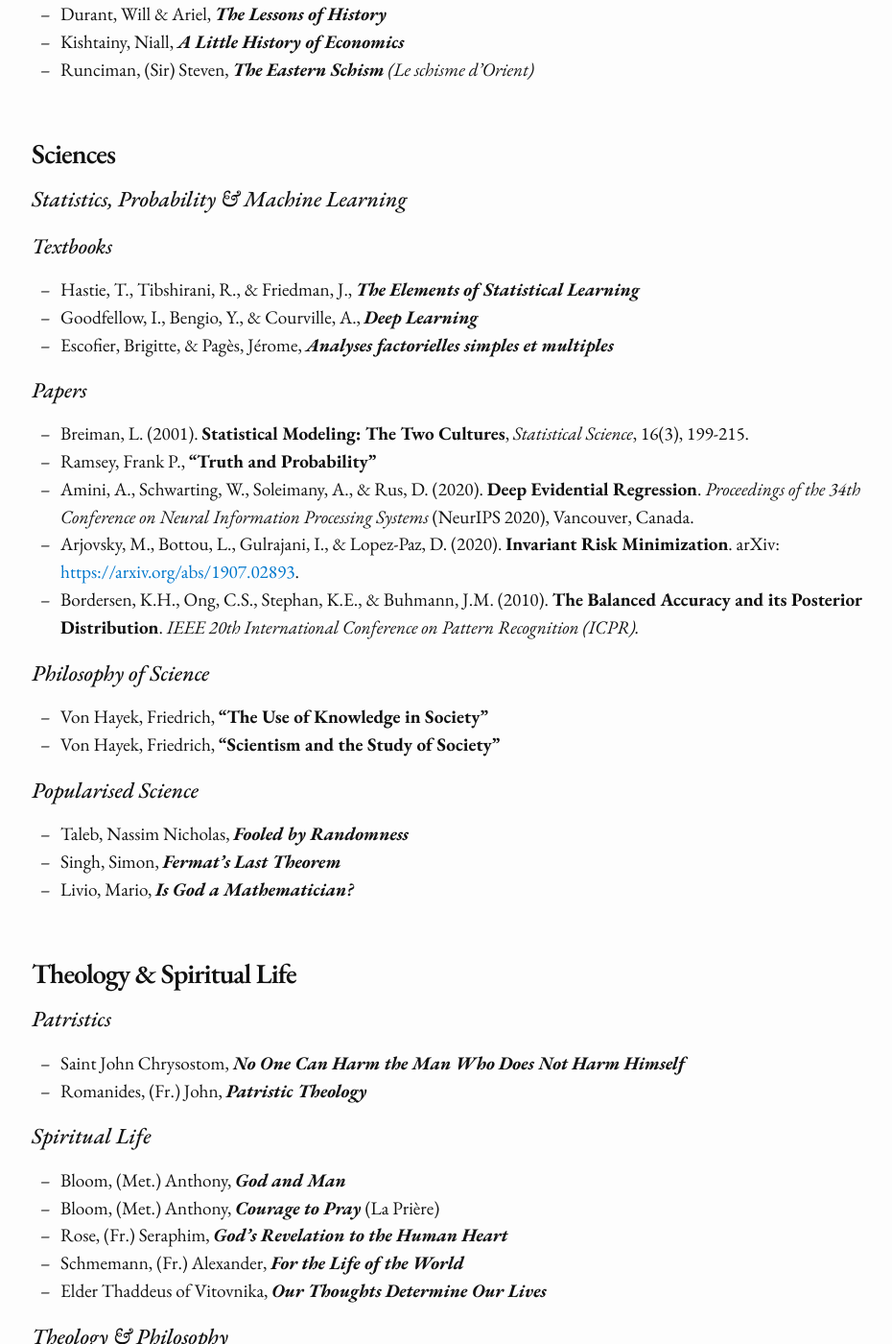
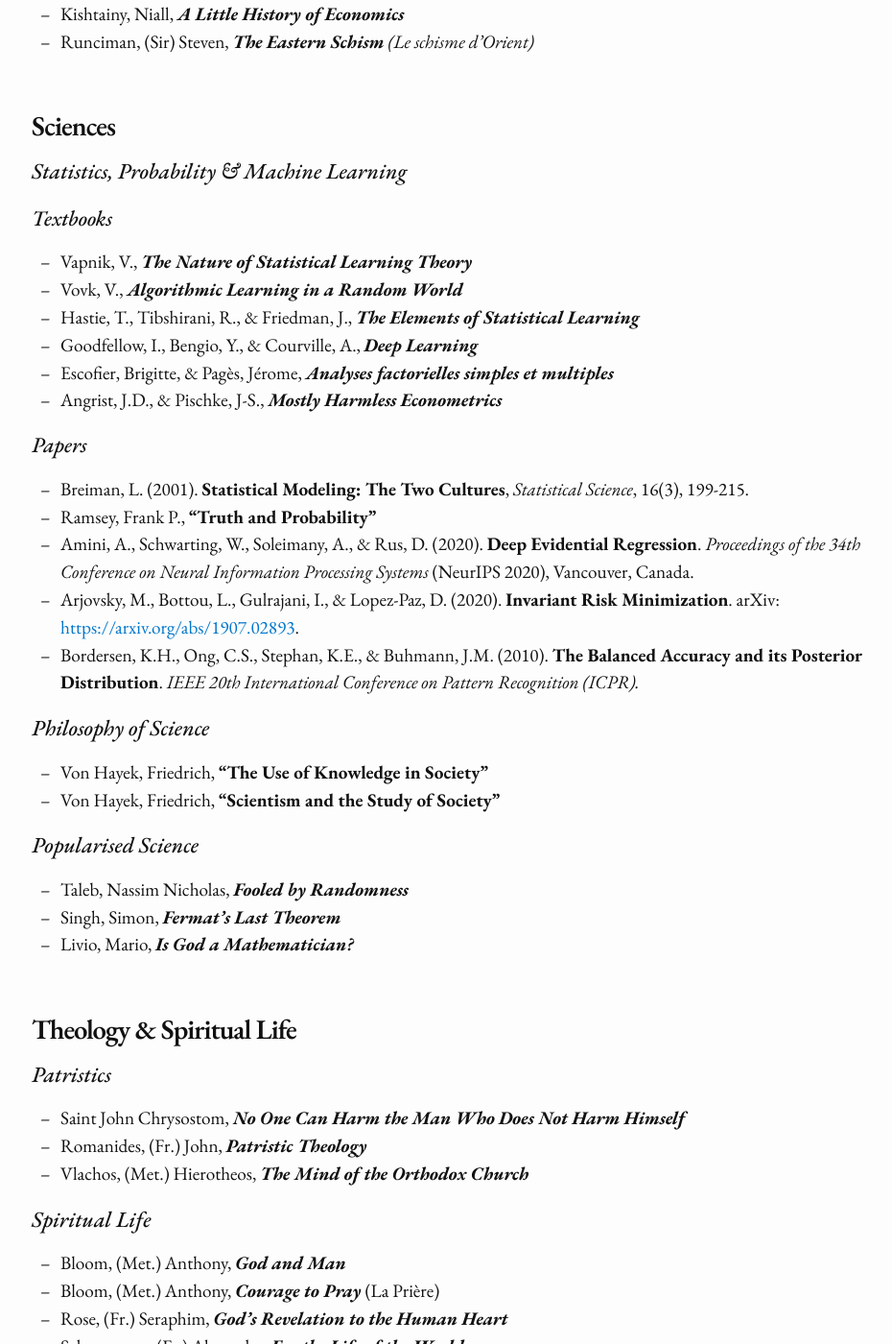
Before and after one commit to paulmelki/paulmelki.github.io, a Jekyll site: the page built from reads.md, in a window 1280 px wide and 1400 px high, scrolled down 2582 px. Shown: the whole window at 96% size, without its empty margins (162-1092 px from the left). Built offline with Jekyll 4.4.1, drawn with Linux system fonts in a browser that asks for light colours; nearby versions of some CDN libraries; some web fonts are replaced; some of the changed text lies outside the part shown.

Commit message:
Update reads.md

```diff
--- a/reads.md
+++ b/reads.md
@@ -97,9 +96,12 @@ If you read any of these works and wish to discuss them, feel free to contact me
 
 ## *Statistics, Probability & Machine Learning*
 ### *Textbooks*
+- Vapnik, V., ***The Nature of Statistical Learning Theory***
+- Vovk, V., ***Algorithmic Learning in a Random World***
 - Hastie, T., Tibshirani, R., & Friedman, J., ***The Elements of Statistical Learning***
 - Goodfellow, I., Bengio, Y., & Courville, A., ***Deep Learning***
 - Escofier, Brigitte, & Pagès, Jérome, ***Analyses factorielles simples et multiples***
+- Angrist, J.D., & Pischke, J-S., ***Mostly Harmless Econometrics***
 
 ### *Papers*
 - Breiman, L. (2001). **Statistical Modeling: The Two Cultures**, *Statistical Science*, 16(3), 199-215.
@@ -125,6 +127,7 @@ If you read any of these works and wish to discuss them, feel free to contact me
 ## *Patristics*
 - Saint John Chrysostom, ***No One Can Harm the Man Who Does Not Harm Himself***
 - Romanides, (Fr.) John, ***Patristic Theology***
+- Vlachos, (Met.) Hierotheos, ***The Mind of the Orthodox Church***
 
 ## *Spiritual Life*
 - Bloom, (Met.) Anthony, ***God and Man***
```
Also changed, not shown: other parts of reads.md (+0 -1 lines).
